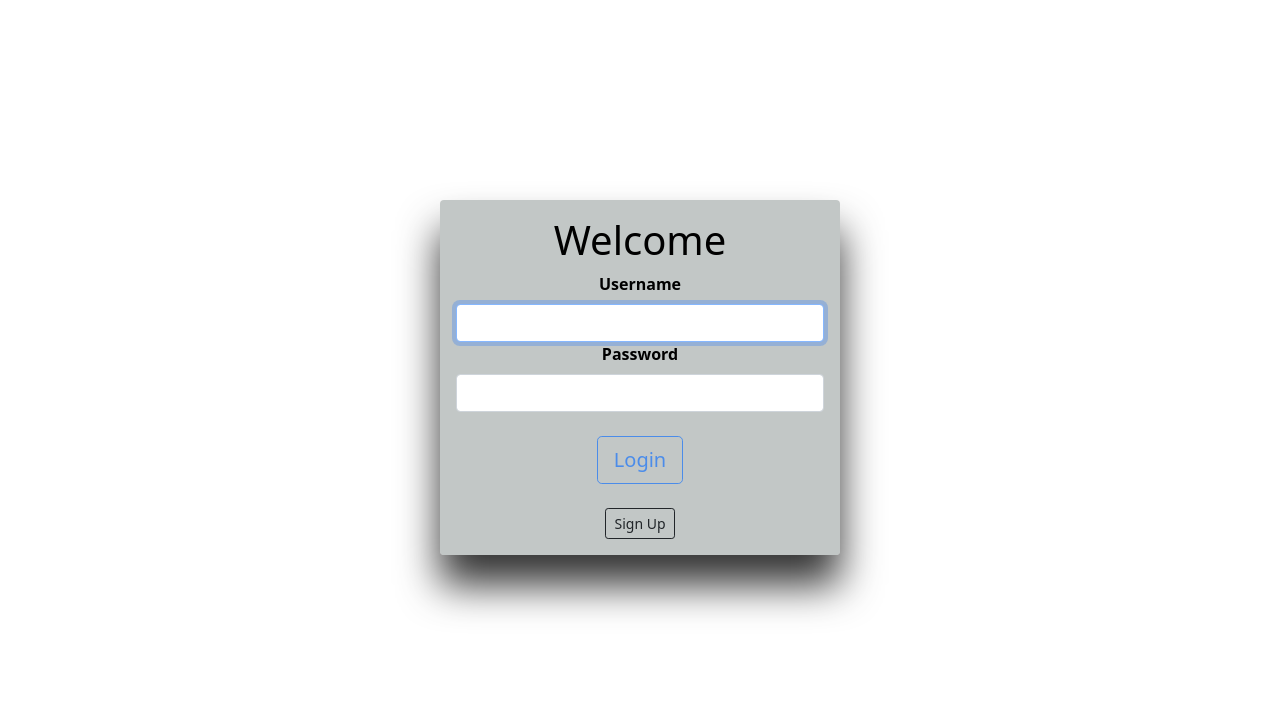
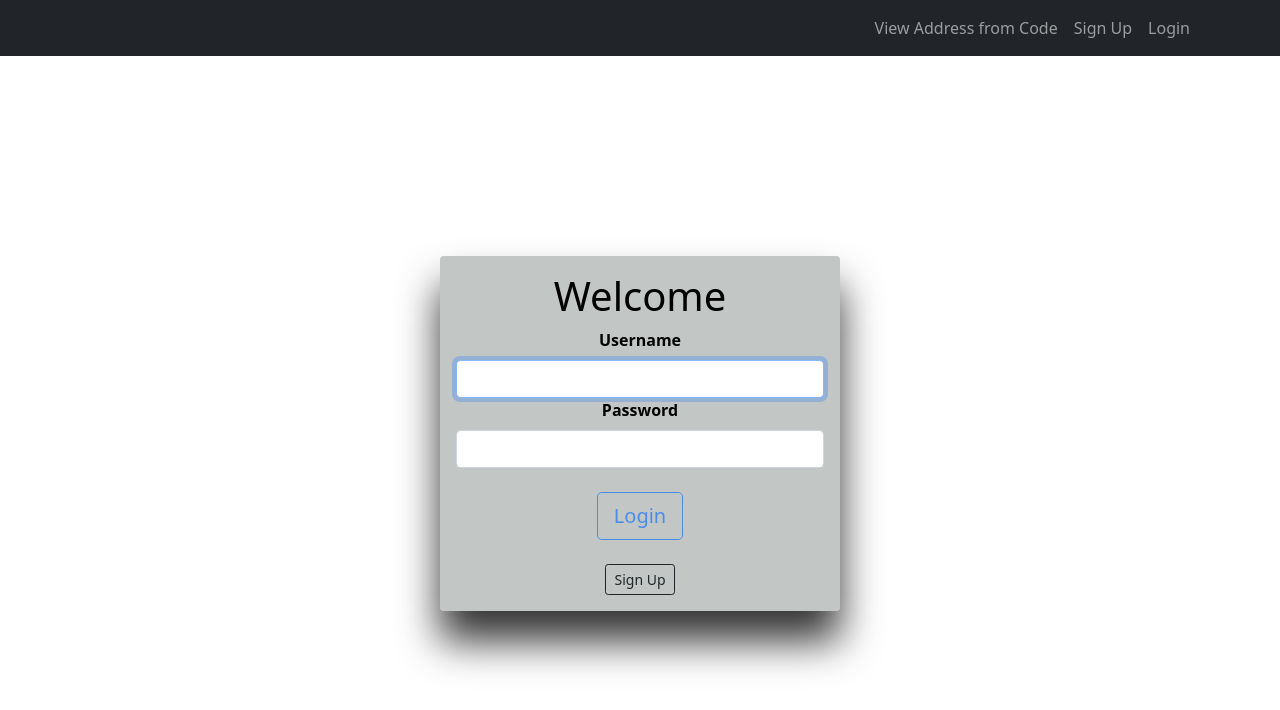
Before and after one commit to alexjohnson9551/Project2-Quick-Address, a React (Create React App) app in the folder Frontend/proj2front/: page / in a window 1280 px wide. Shown: the top 710 px of the page. Built offline with nearby package versions, Linux system fonts and the light colour scheme.

Commit message:
structure navbar and page flow and increase fade in speed

```diff
--- /dev/null
+++ b/Frontend/proj2front/src/components/AddressFromCode/AddressFromCode.module.scss
@@ -0,0 +1 @@
+.AddressFromCode {}
--- /dev/null
+++ b/Frontend/proj2front/src/components/AddressFromCode/AddressFromCode.tsx
@@ -0,0 +1,15 @@
+import React from 'react';
+
+const AddressFromCode = () => (
+  <div>
+    <p>
+      On this page the user can enter a code to view an address. <br />
+      The code will then be appended to the URL and the address + map location shown. <br />
+      Scanning a QR code will do the same, which is why we need the URL to store the code. <br />
+      Note that both logged in users and guests can view this page - only the navbar will differ. <br />
+      For example, try to access this page while logged out vs while logged in.
+    </p>
+  </div>
+);
+
+export default AddressFromCode;
--- a/Frontend/proj2front/src/components/Controller/Controller.tsx
+++ b/Frontend/proj2front/src/components/Controller/Controller.tsx
@@ -1,4 +1,5 @@
 import React, { useState, useCallback } from 'react';
+import AddressFromCode from '../AddressFromCode/AddressFromCode';
 import Home from '../Home/Home';
 import Login from '../Login/Login'
 import MapContainer from '../Map/ShowMap';
@@ -11,9 +12,11 @@ const Controller = (props: any) => {
   //temporary, this should be changed
   const [username, setUsername] = useState("");
 
+  const [loggedIn, setLoggedIn] = useState(false);
+
   let nextPageHandler = useCallback(
     (x: string) => {
-      if(x == "Logout") {
+      if (x == "Logout") {
         logout();
         setPage("Login")
       } else {
@@ -23,44 +26,54 @@ const Controller = (props: any) => {
   );
 
   const logout = () => {
-    alert("Did logout.");
+    setLoggedIn(false);
+    alert("Logged out.");
   };
 
-  let pageList = [
-    "Login",
-    "Registration",
-    "Home"
-  ];
+  let toDisplay;
+  let loggedInNavButs = [{ dest: "Home", title: "Home" },
+  { dest: "Map", title: "Enter New Address" },
+  { dest: "Decode", title: "View Address from Code" },
+  { dest: "Logout", title: "Logout" }];
 
-  let toDisplay;
-  let navButs;
+  let loggedOutNavButs = [
+    { dest: "Decode", title: "View Address from Code" },
+    { dest: "Registration", title: "Sign Up" },
+    { dest: "Login", title: "Login" }];
 
   if (page == "Login") {
     toDisplay =
       <div>
+        <Navigation
+          navButs={loggedOutNavButs}
+          nextPageHandler={nextPageHandler}
+        >
+        </Navigation>
         <Login
           username={username}
           setUsername={setUsername}
           nextPageHandler={nextPageHandler}
+          loggedIn={loggedIn}
+          setLoggedIn={setLoggedIn}
         ></Login>
       </div>
   } else if (page == "Registration") {
     toDisplay =
       <div>
+        <Navigation
+          navButs={loggedOutNavButs}
+          nextPageHandler={nextPageHandler}
+        >
+        </Navigation>
         <Registration
           nextPageHandler={nextPageHandler}
         ></Registration>
       </div>
   } else if (page == "Home") {
-    navButs = [{dest: "Registration", title: "Registration"},
-          {dest: "Home", title: "Home"},
-          {dest: "Map", title: "Map"},
-          {dest: "Home", title: "Home Alternate Title"},
-          {dest: "Logout", title: "Logout"}];
     toDisplay =
       <div>
         <Navigation
-          navButs={navButs}
+          navButs={loggedInNavButs}
           nextPageHandler={nextPageHandler}
         >
         </Navigation>
@@ -70,11 +83,18 @@ const Controller = (props: any) => {
         ></Home>
       </div>
   } else if (page == "Map") {
-    navButs = [{dest: "Registration", title: "Registration"},
-          {dest: "Home", title: "Home"},
-          {dest: "Map", title: "Map"},
-          {dest: "Home", title: "Home Alternate Title"},
-          {dest: "Logout", title: "Logout"}];
+    toDisplay =
+      <div>
+        <Navigation
+          navButs={loggedInNavButs}
+          nextPageHandler={nextPageHandler}
+        >
+        </Navigation>
+        <MapContainer
+        ></MapContainer>
+      </div>
+  } else if (page == "Decode") {
+    let navButs = loggedIn ? loggedInNavButs : loggedOutNavButs;
     toDisplay =
       <div>
         <Navigation
@@ -82,8 +102,8 @@ const Controller = (props: any) => {
           nextPageHandler={nextPageHandler}
         >
         </Navigation>
-        <MapContainer
-        ></MapContainer>
+        <AddressFromCode
+        ></AddressFromCode>
       </div>
   }
 
--- a/Frontend/proj2front/src/components/Home/Home.tsx
+++ b/Frontend/proj2front/src/components/Home/Home.tsx
@@ -13,6 +13,11 @@ const Home = (props: any) => {
 
   return (<div>
     <h1>Welcome {props.username}</h1>
+    <p>
+      Three sensible options for "home" page: 1) this is the same as the page to view addresses they've entered <br/>
+       2) this is the same as the page to enter a new address <br/>
+       3) this is another page altogether, perhaps showing personal info, and probably big buttons to go to either of the above mentioned pages
+      </p>
     <br/>
     <Button onClick={() => logout()}>Logout</Button>
   </div>);
--- a/Frontend/proj2front/src/components/Login/Login.tsx
+++ b/Frontend/proj2front/src/components/Login/Login.tsx
@@ -17,6 +17,8 @@ const Login = (props: any) => {
     console.log("Tried logging in! Username = " + props.username + ", Password = " + password);
     const successful = true;
     if (successful) {
+      props.setLoggedIn(true);
+      alert("Logged in.");
       props.nextPageHandler("Home");
     } else {
       alert("Incorrect username or password!");
@@ -62,9 +64,6 @@ const Login = (props: any) => {
 
           </div></div></div></div>
   </Container>
-
-
-
   );
 };
 
--- a/Frontend/proj2front/src/components/Registration/RegistrationStyle.css
+++ b/Frontend/proj2front/src/components/Registration/RegistrationStyle.css
@@ -43,11 +43,11 @@
 /* VVVVVVVVVVVVVVVVVVVVVVVVVVVVVVVVVVVVVVVVVVVVVVVVVVVVVVVVVVVVV CSS ELEMENTS TO FADE IN THE CARD VVVVVVVVVVVVVVVVVVVVVVVVVVVVVVVVVVVVVVVVVVVVVVVVVVVVVVVVVVVVV*/
 
 .fade-in {
-    animation: fadeIn 5s;
-    -webkit-animation: fadeIn 5s;
-    -moz-animation: fadeIn 5s;
-    -o-animation: fadeIn 5s;
-    -ms-animation: fadeIn 5s;
+    animation: fadeIn 3s;
+    -webkit-animation: fadeIn 3s;
+    -moz-animation: fadeIn 3s;
+    -o-animation: fadeIn 3s;
+    -ms-animation: fadeIn 3s;
 }
 
 @keyframes fadeIn {
```
Also changed, not shown: Frontend/proj2front/src/components/AddressFromCode/AddressFromCode.lazy.tsx (added, +11 -0 lines), 2 other files (tests, documents, lock files or other folders).
